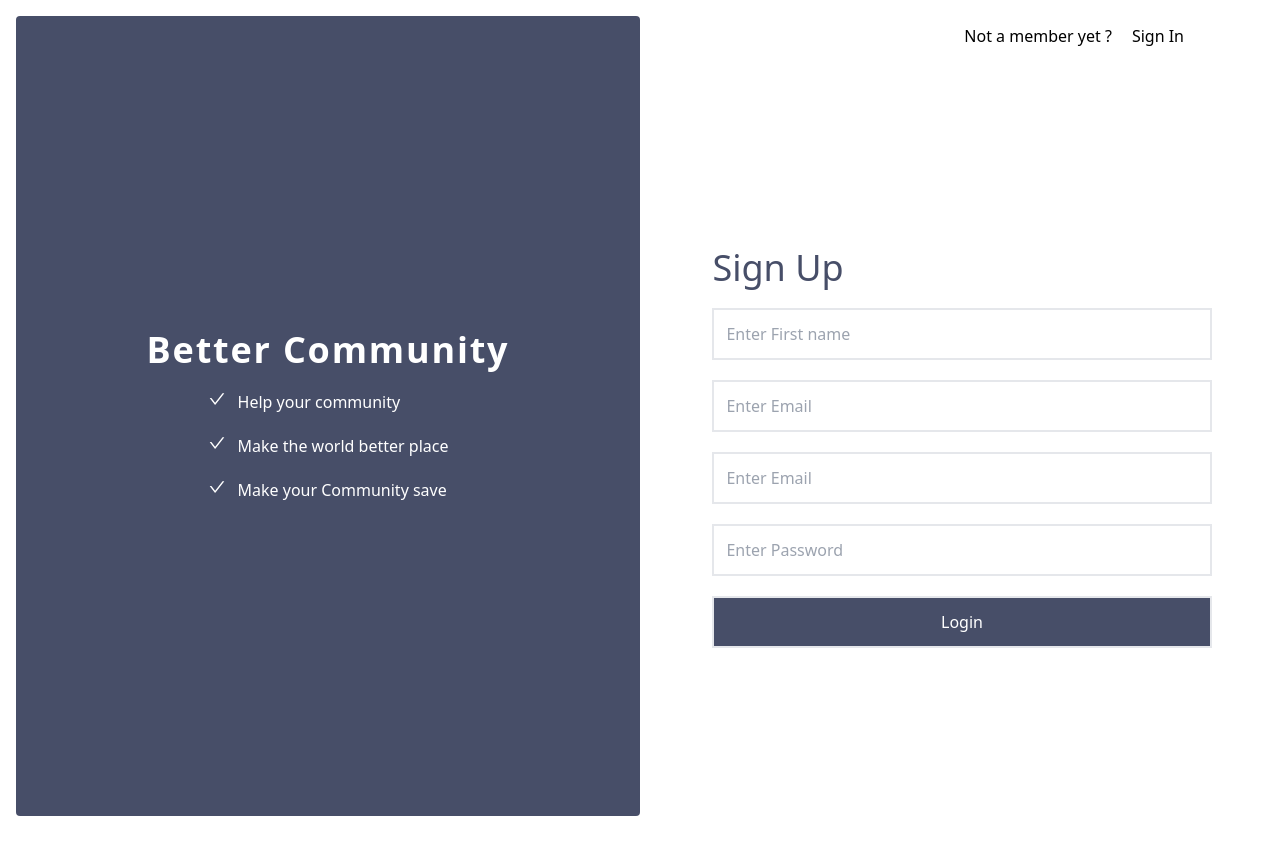
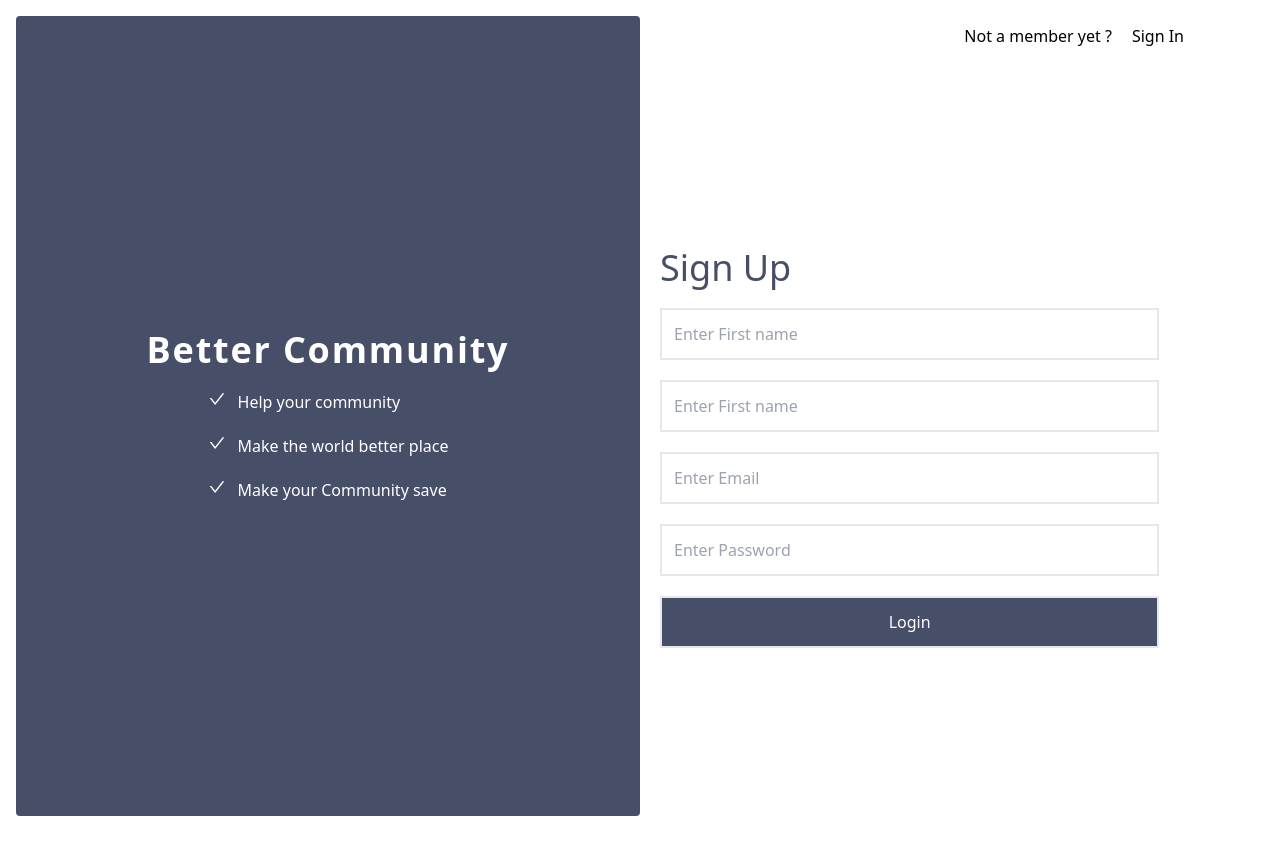
Before and after one commit to Fix-it-togethers/Fix-It-Together, a React (Vite) app: page /SignUp/1 in a window 1280 px wide. Shown: the top 854 px of the page. Built offline with nearby package versions, Linux system fonts and the light colour scheme.

Commit message:
I forget something about formik like field by before  exists using input but now I added field

```diff
--- a/src/components/auth/SignIn.jsx
+++ b/src/components/auth/SignIn.jsx
@@ -1,4 +1,4 @@
-import { ErrorMessage, Form, Formik } from 'formik'
+import { ErrorMessage, Form, Formik , Field } from 'formik'
 import { AiOutlineCheck } from 'react-icons/ai'
 import { Link } from 'react-router-dom';
 import * as Yup from "yup";
@@ -29,11 +29,11 @@ const SignIn = () => {
                     </div>
                     <Formik initialValues={initialValues}
                         validationSchema={ValiationShema}>
-                        <Form className='lg:h-screen text-[#474E68] flex flex-col lg:justify-center lg:items-center lg:space-x-5  space-y-5'>
+                        <Form className='lg:h-screen text-[#474E68] flex flex-col lg:justify-center lg:items-start lg:space-x-5  space-y-5'>
                             <p className='lg:w-[80%] text-4xl lg:ml-5 text-start'>Login</p>
-                            <input className='p-3 border-2 lg:w-[80%] outline-none rounded-md ' type="email" placeholder='Enter Email ' name='email' />
+                            <Field className='p-3 border-2 lg:w-[80%] outline-none rounded-md ' type="email" placeholder='Enter Email ' name='email' />
                             <ErrorMessage component="div" name='email' className='text-red-500'></ErrorMessage>
-                            <input className='p-3 border-2 lg:w-[80%] outline-none rounded-md ' type="password" placeholder='Enter Password ' name='password' />
+                            <Field className='p-3 border-2 lg:w-[80%] outline-none rounded-md ' type="password" placeholder='Enter Password ' name='password' />
                             <ErrorMessage component="div" name='password' className='text-red-500'></ErrorMessage>
                             <button className='p-3 border-2 lg:w-[80%] bg-[#474E68] text-white outline-none rounded-md'><Link to='/Home'>Login</Link></button>
                         </Form>
--- a/src/components/auth/SignUp.jsx
+++ b/src/components/auth/SignUp.jsx
@@ -1,19 +1,19 @@
-import { ErrorMessage, Form, Formik } from 'formik'
+import { ErrorMessage, Form, Formik , Field} from 'formik'
 import { AiOutlineCheck } from 'react-icons/ai'
 import { Link } from 'react-router-dom';
 import * as Yup from "yup";
 const SignUp = () => {
     const initialValues = {
-        first_name	: '',
-        last_name : '',
-        email: '',
-        password: ''
+        first_name:'',
+        last_name:'',
+        email:'',
+        password:''
     }
     const ValiationShema = Yup.object({
-        first_name	: Yup.string().required("Please enter your first name"),
-        last_name: Yup.string().required("Please enter your email last name"),
-        email: Yup.string().required("Please enter your email"),
-        password: Yup.string().required("Please enter your password")
+        first_name:Yup.string().required("Please enter your first name"),
+        last_name:Yup.string().required("Please enter your last name"),
+        email:Yup.string().required("Please enter your email"),
+        password:Yup.string().required("Please enter your password")
     })
     return (
         <div className="bg-white">
@@ -33,15 +33,15 @@ const SignUp = () => {
                     </div>
                     <Formik initialValues={initialValues}
                         validationSchema={ValiationShema}>
-                        <Form className='lg:h-screen text-[#474E68] flex flex-col lg:justify-center lg:items-center lg:space-x-5  space-y-5'>
+                        <Form className='lg:h-screen text-[#474E68] flex flex-col lg:justify-center lg:items-start lg:space-x-5  space-y-5'>
                             <p className='lg:w-[80%] text-4xl lg:ml-5 text-start'>Sign Up </p>
-                            <input className='p-3 border-2 lg:w-[80%]' type="text" placeholder='Enter First name ' name='first_name	' />
+                            <Field className='p-3 border-2 lg:w-[80%]' type="text" placeholder='Enter First name ' name='first_name' />
                             <ErrorMessage component="div" name='first_name' className='text-red-500'></ErrorMessage>
-                            <input className='p-3 border-2 lg:w-[80%]' type="text" placeholder='Enter Email ' name='last_name' />
+                            <Field className='p-3 border-2 lg:w-[80%]' type="text" placeholder='Enter First name ' name='last_name' />
                             <ErrorMessage component="div" name='last_name' className='text-red-500'></ErrorMessage>
-                            <input className='p-3 border-2 lg:w-[80%]' type="email" placeholder='Enter Email ' name='email' />
+                            <Field className='p-3 border-2 lg:w-[80%]' type="email" placeholder='Enter Email ' name='email' />
                             <ErrorMessage component="div" name='email' className='text-red-500'></ErrorMessage>
-                            <input className='p-3 border-2 lg:w-[80%]' type="password" placeholder='Enter Password ' name='password' />
+                            <Field className='p-3 border-2 lg:w-[80%]' type="password" placeholder='Enter Password ' name='password' />
                             <ErrorMessage component="div" name='password' className='text-red-500'></ErrorMessage>
                             <button className='p-3 border-2 lg:w-[80%] bg-[#474E68] text-white'>Login</button>
                         </Form>
```
